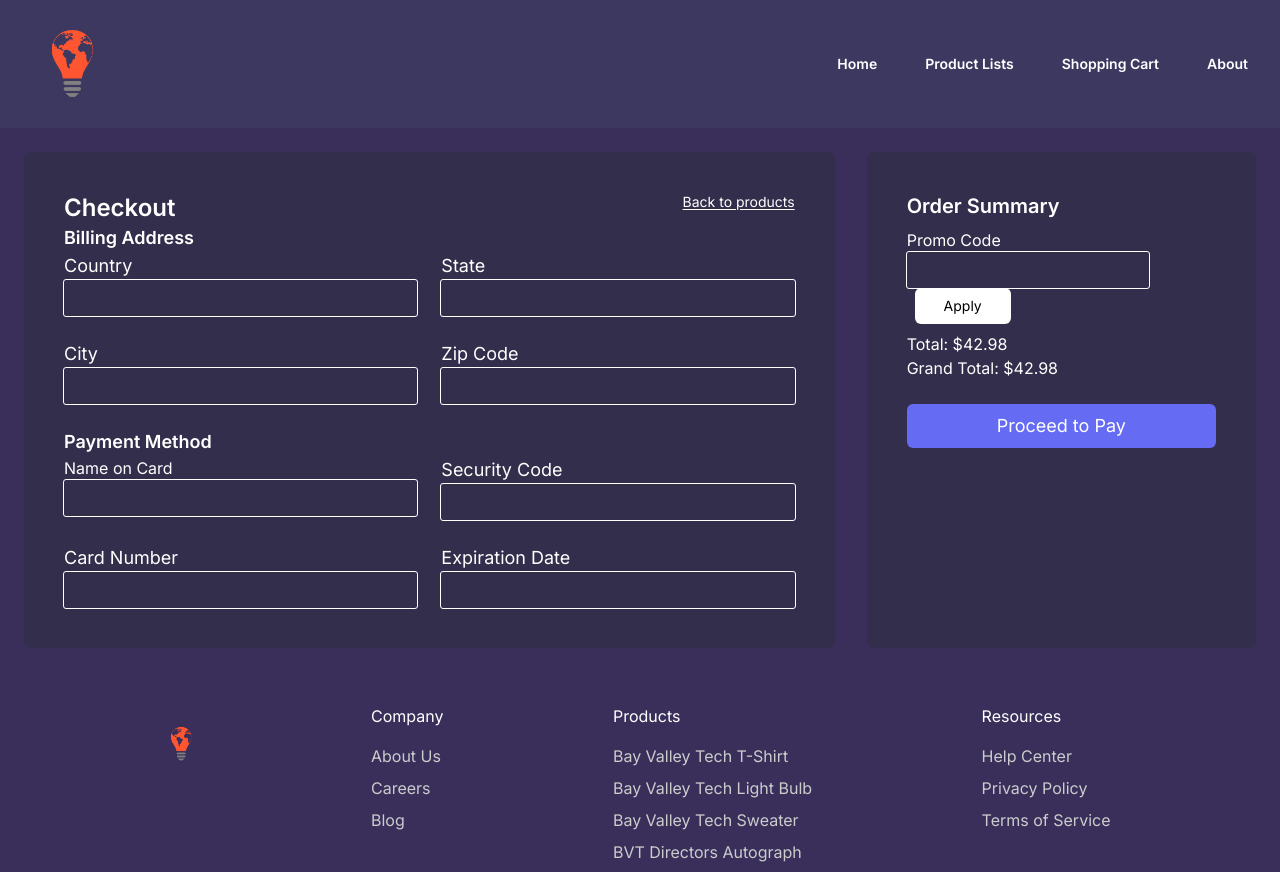
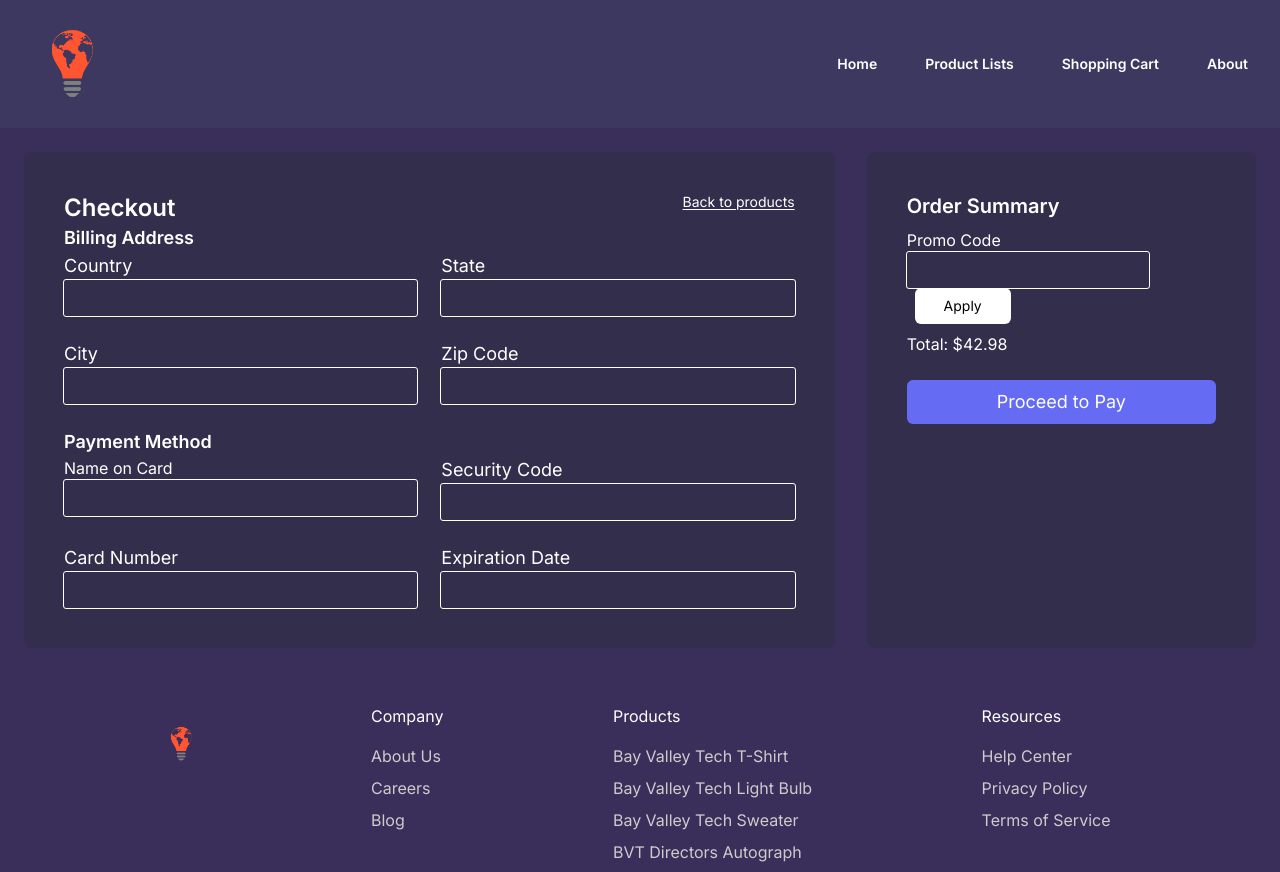
Before and after one commit to Bay-Valley-Tech-Code-Academy/UI-Tool-Kit, a Next.js app: page /checkout in a window 1280 px wide. Built offline with nearby package versions, Linux system fonts and the light colour scheme.

Commit message:
Fixed total before promo
Grand total only shows when coupon is applied.

```diff
--- a/src/app/checkout/page.js
+++ b/src/app/checkout/page.js
@@ -188,8 +188,8 @@ export default function Checkout() {
                     </div>
                     <div className="text-md">
                         <p> Total: ${totalBeforeDiscount} </p>
-                         {discount > 0 && (<p> Coupon Discount: -${discount.toFixed(2)}</p>)}
-                        <p> Grand Total: ${total} </p>
+                         {discount > 0 && (<p> Coupon Discount: -${discount.toFixed(2)}<br/>Grand Total: ${total}</p>)}
+
                     </div>
                     <div className="flex justify-center">
                         <button
```
